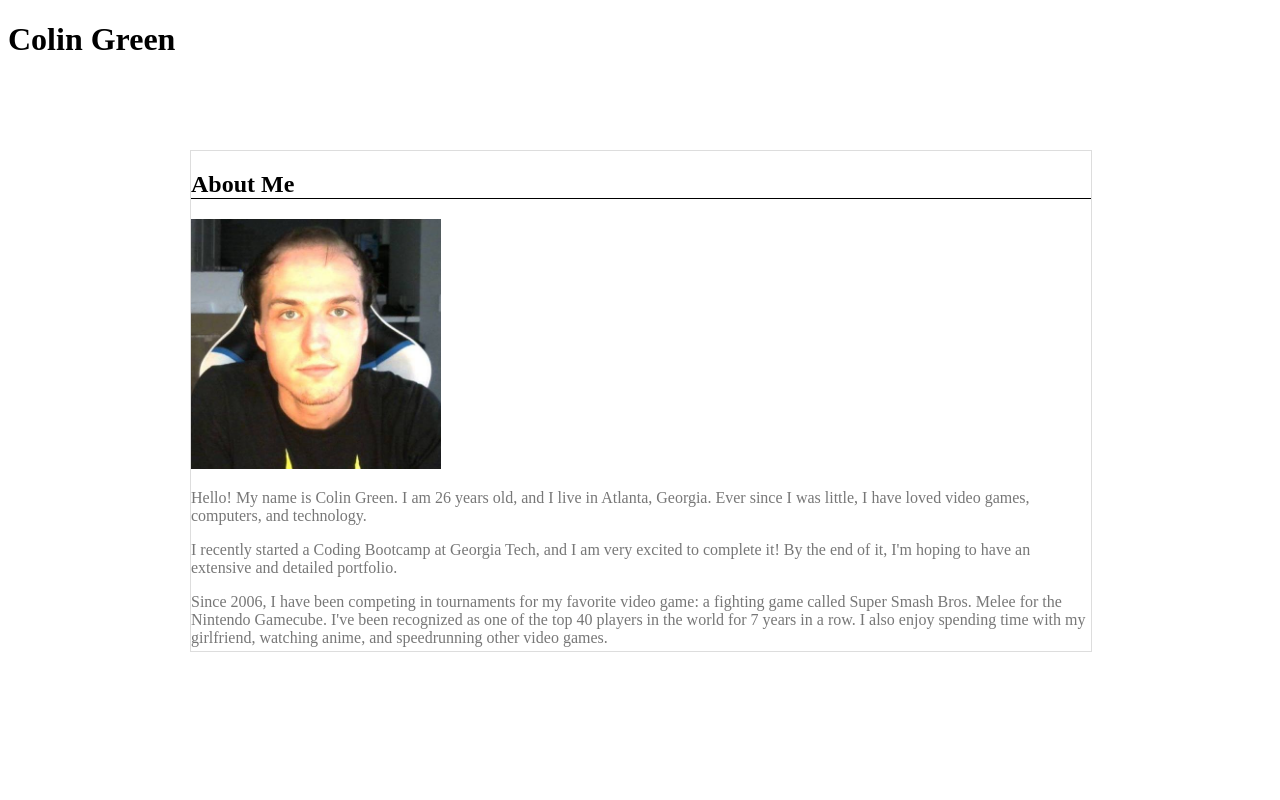
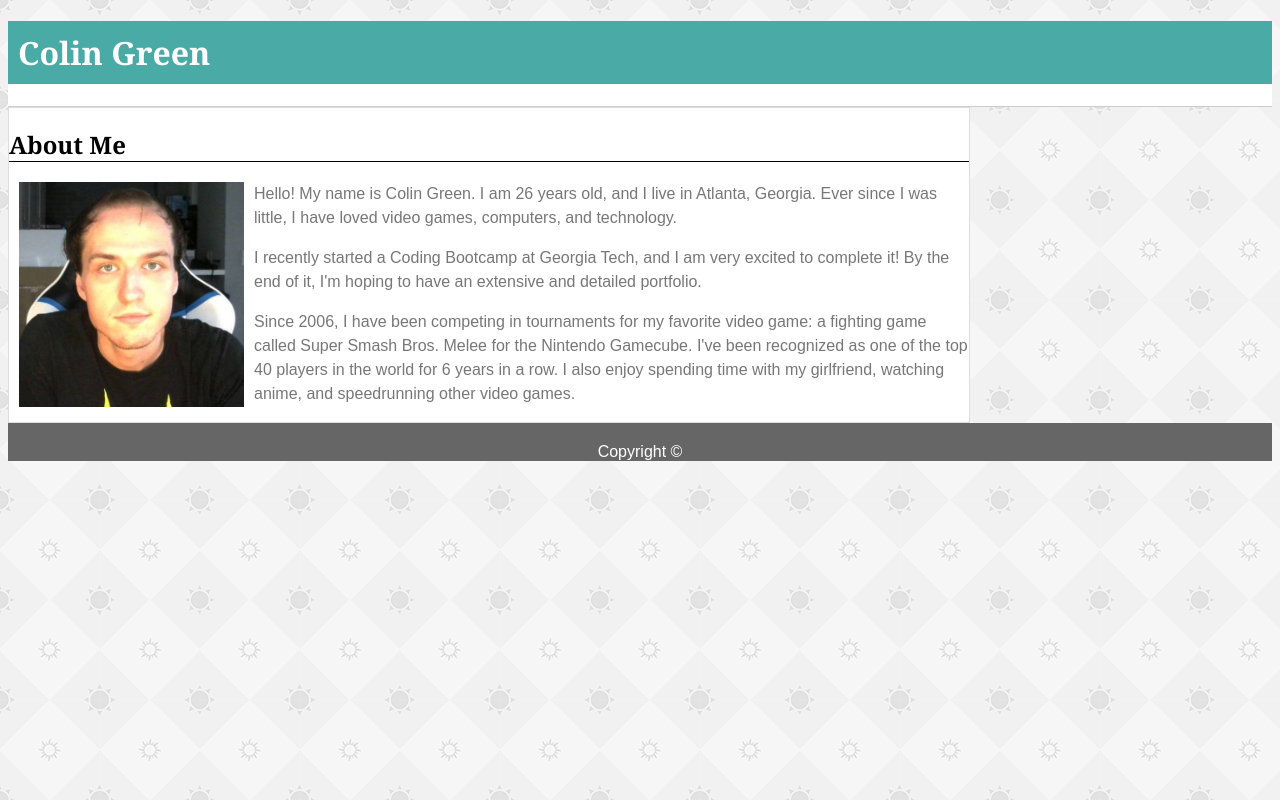
Before and after one commit to colin-green/Basic-Portfolio, a plain HTML site: page index.html in a window 1280 px wide. Drawn offline with Linux system fonts and the light colour scheme.

Commit message:
Continued working on changes, mostly CSS

```diff
--- a/assets/css/style.css
+++ b/assets/css/style.css
@@ -1,18 +1,45 @@
+body {
+    background-image: url(../images/sun-pattern.png)
+}
+
+header {
+    font-family: Georgia, 'Times New Roman', Times, serif;
+    background-color: #ffffff;
+    border-bottom: 1px solid #cccccc;
+}
+
+h1 {
+    background-color: #4aaaa5;
+    color: #ffffff;
+    padding: 10px;
+}
+
+img {
+    float: left;
+    margin: 0 10px 10px 10px;
+}
+
 div {
-    position: absolute;
-    height: 500px;
-    width: 900px;
-    margin: -250px 0 0 -450px;
-    top: 50%;
-    left: 50%;
+    width: 960px;
     border: 1px solid #dddddd;
     background-color: #ffffff;
 }
 
 h2 {
     border-bottom: 1px solid black;
+    font-family: Georgia, 'Times New Roman', Times, serif;
 }
 
 p {
     color: #777777;
+    font-family: Arial, Helvetica, sans-serif;
+    line-height: 150%;
 }
+
+footer {
+    background-color: #666666;
+    text-align: center;
+    padding-top: 20px;
+    color: #ffffff;
+    font-family: Arial, Helvetica, sans-serif;
+}
--- a/index.html
+++ b/index.html
@@ -17,13 +17,17 @@
 
       <h2>About Me</h2>
 
-      <img src="assets/images/pfp.jpg" width="250px" alt="Colin Green">
+      <img src="assets/images/pfp.jpg" width="225px" alt="Colin Green">
 
       <p>Hello! My name is Colin Green. I am 26 years old, and I live in Atlanta, Georgia. Ever since I was little, I have loved video games, computers, and technology.</p>
       <p>I recently started a Coding Bootcamp at Georgia Tech, and I am very excited to complete it! By the end of it, I'm hoping to have an extensive and detailed portfolio.</p>
-      <p>Since 2006, I have been competing in tournaments for my favorite video game: a fighting game called Super Smash Bros. Melee for the Nintendo Gamecube. I've been recognized as one of the top 40 players in the world for 7 years in a row. I also enjoy spending time with my girlfriend, watching anime, and speedrunning other video games.</p>
+      <p>Since 2006, I have been competing in tournaments for my favorite video game: a fighting game called Super Smash Bros. Melee for the Nintendo Gamecube. I've been recognized as one of the top 40 players in the world for 6 years in a row. I also enjoy spending time with my girlfriend, watching anime, and speedrunning other video games.</p>
 
   </div>
+
+  <footer>
+    Copyright &copy;
+  </footer>
 
 </body>
 
```
Also changed, not shown: assets/images/sun-pattern.png (added).
